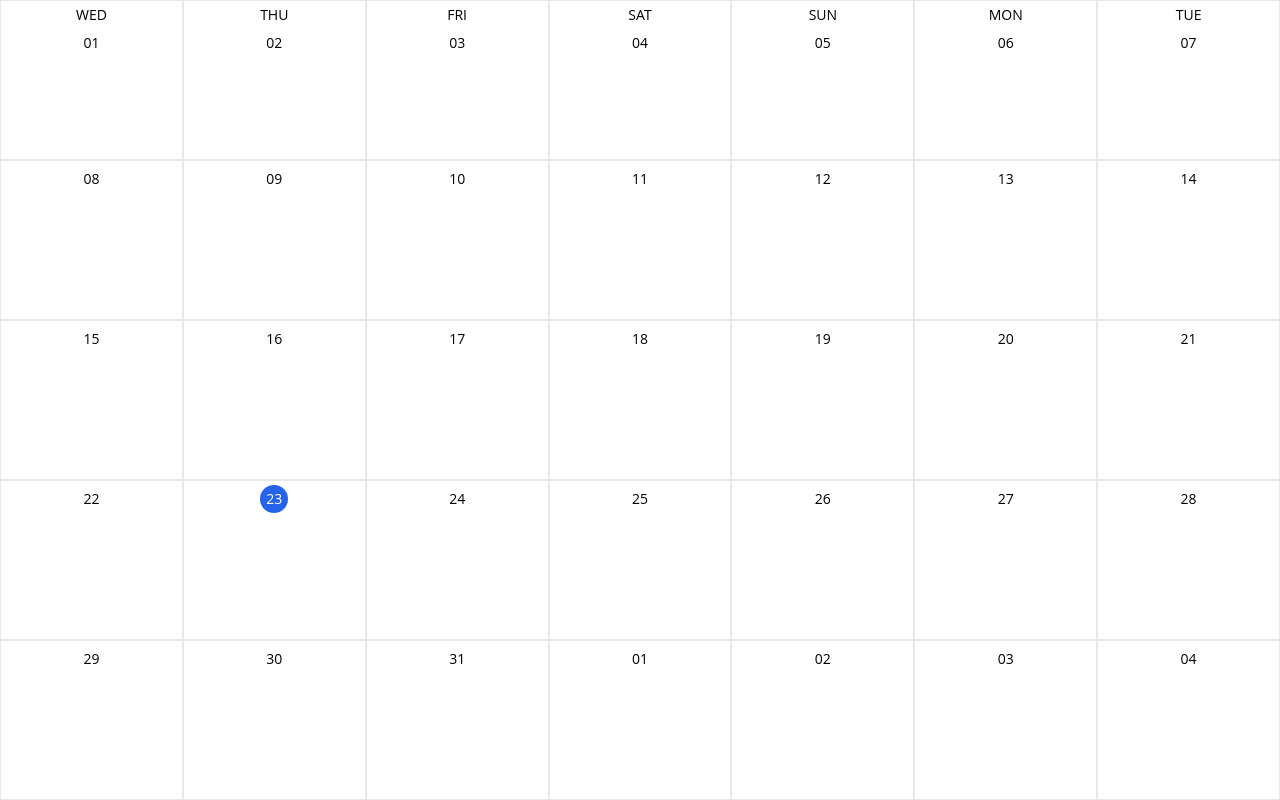
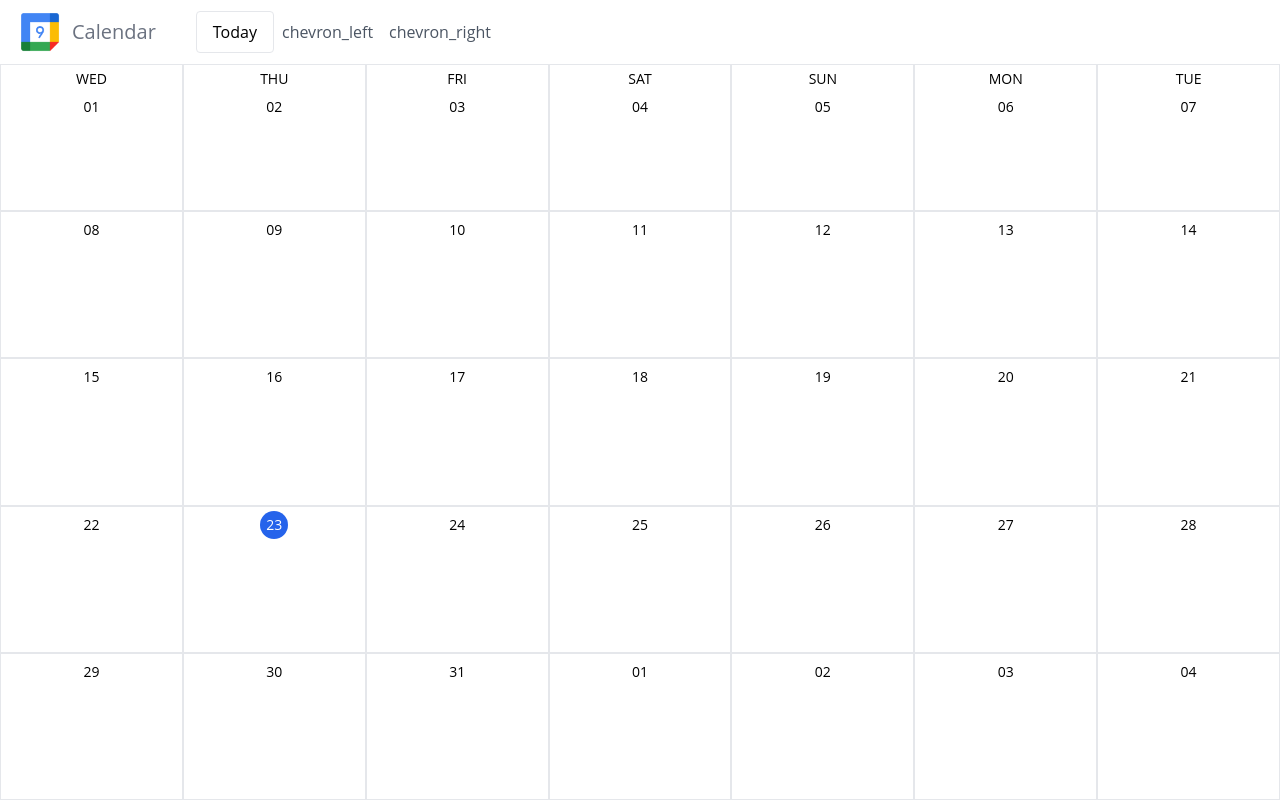
Before and after one commit to GrimDent/google-callendar, a React (Create React App) app: page / in a window 1280 px wide. Built offline with nearby package versions, Linux system fonts and the light colour scheme; the HTML template or start-up script is replaced by a standard one.

Commit message:
add calendarHeader

```diff
--- a/src/App.js
+++ b/src/App.js
@@ -12,7 +12,7 @@
   console.table(getMonth())
   return (
     <React.Fragment>
-      <div className='h-screen flex flex-columns'>
+      <div className='h-screen flex flex-col'>
         <CalendarHeader/>
         <div className='flex flex-1'>
           <SideBar/>
--- a/src/components/CalendarHeader.js
+++ b/src/components/CalendarHeader.js
@@ -1,8 +1,26 @@
 import React from 'react'
+import logo from '../assets/logo.png'
 
 export default function CalendarHeader() {
   return (
-    <div>
-    </div>
+    <header className='px-4 py-2 flex items-center'>
+      <img src={logo} alt="calendar" className='mr-2 w-12 h-12'/>
+      <h1 className='mr-10 text-xl text-gray-500 fond-bold'>
+        Calendar
+      </h1>
+      <button className="border rounded py-2 px-4 mr5">
+        Today
+      </button>
+      <button>
+        <span className='material-icons-outlined cursor-pointer text-gray-600 mx-2'>
+          chevron_left
+        </span>
+      </button>
+      <button>
+        <span className='material-icons-outlined cursor-pointer text-gray-600 mx-2'>
+          chevron_right
+        </span>
+      </button>
+    </header>
   )
 }
```
Also changed, not shown: src/assets/logo.png (added).
